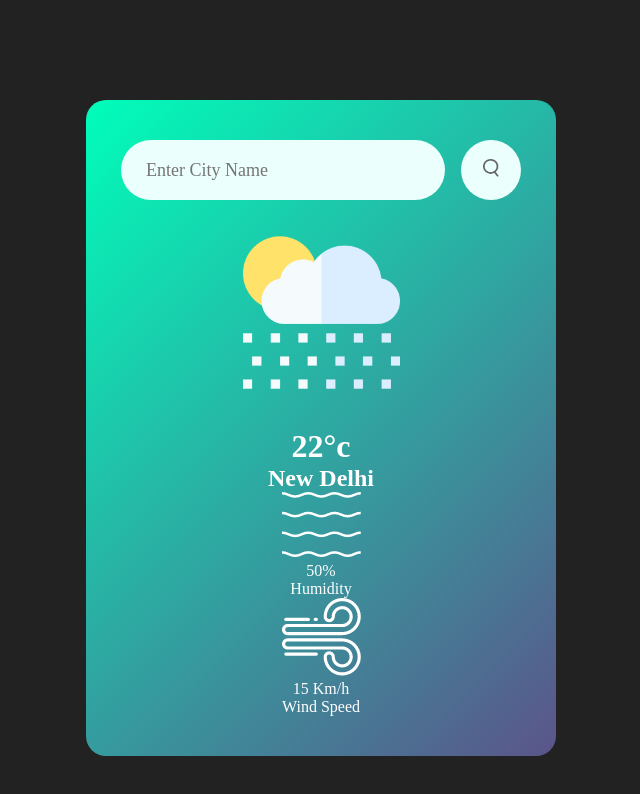
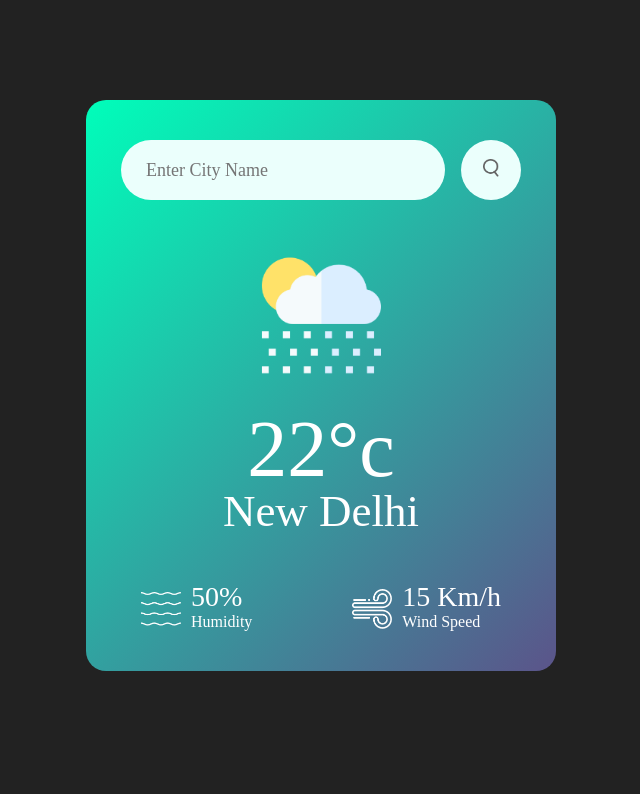
Before and after one commit to Harshit765G4/Mausam-Vibhag, a plain HTML site: page index.html in a window 1280 px wide. Shown: the whole page, without its empty margins (319-959 px from the left). Drawn offline with Linux system fonts and the light colour scheme.

Commit message:
stylingWindandHumidityIcon

```diff
--- a/style.css
+++ b/style.css
@@ -47,3 +47,38 @@ body{
 .search button img{
     width: 16px;
 }
+.weather-icon{
+    width: 170px;
+    margin-top: 30px;
+}
+.weather h1{
+    font-size: 80px;
+    font-weight: 500;
+}
+.weather h2{
+    font-size: 45px;
+    font-weight: 400;
+    margin-top: -10px;
+}
+
+.details {
+    display: flex;
+    align-items: center;
+    justify-content: space-between;
+    padding: 0 20px;
+    margin-top: 50px;
+    width: 100%;
+}
+.col{
+    display: flex;
+    align-items: center;
+    text-align: left;
+}
+.col img{
+    width: 40px;
+    margin-right: 10px;
+}
+.humidity, .wind{
+    font-size: 28px;
+    margin-top: -6px;
+}
```
